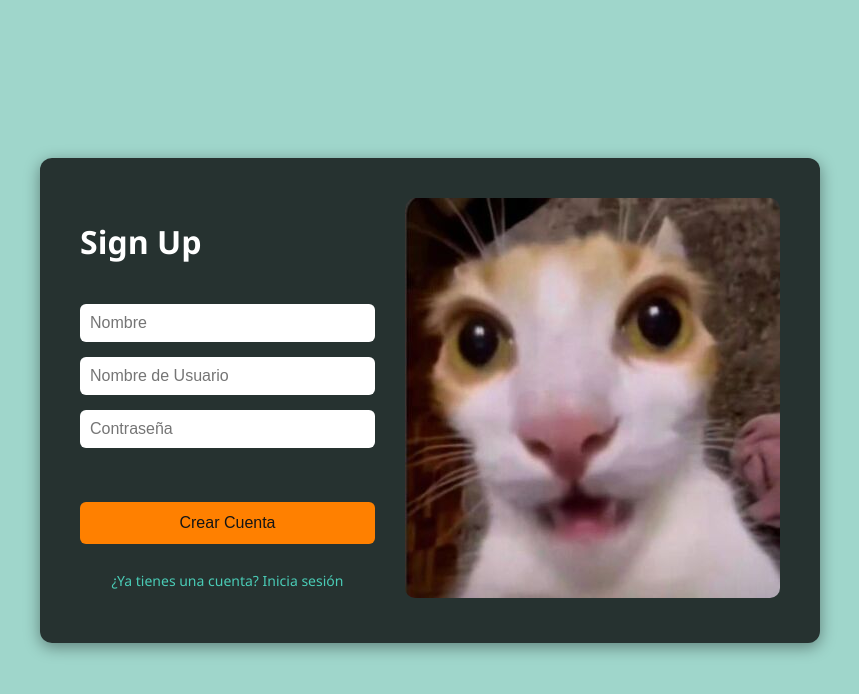
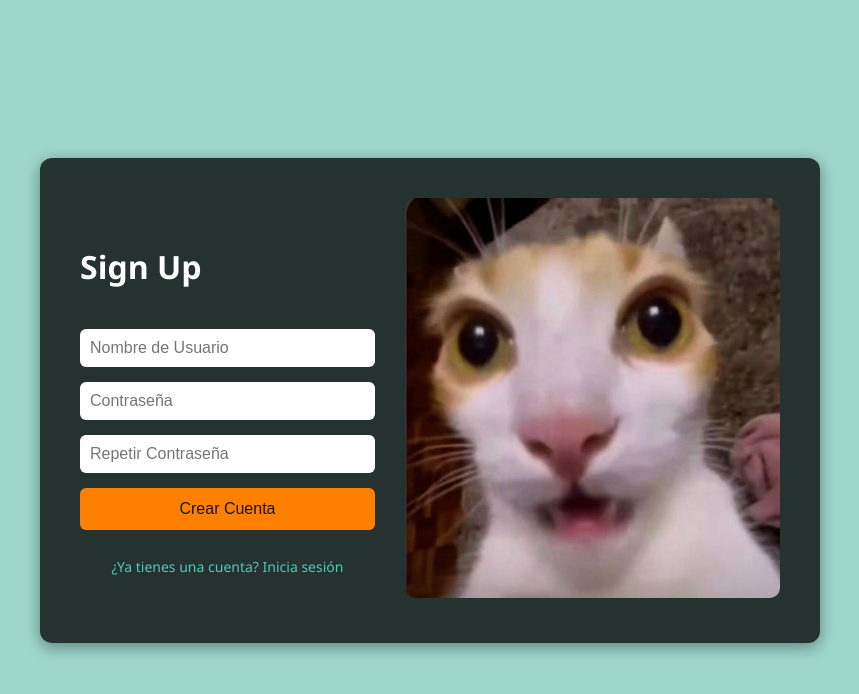
Before and after one commit to Urielminpro705/turismo-app, a React (Vite) app: page /register in a window 1280 px wide. Shown: the top 694 px of the page, without its empty margins (210-1069 px from the left). Built offline with nearby package versions, Linux system fonts and the light colour scheme.

Commit message:
Deploy: combinar login + home y preparar build para producción

```diff
--- a/src/pages/Login/login.css
+++ b/src/pages/Login/login.css
@@ -15,14 +15,12 @@ body {
     width: 700px;
     border-radius: 12px;
     box-shadow: 0px 4px 16px rgba(0,0,0,0.4);
+
     display: flex;
     gap: 30px;
     align-items: center;
 }
 
-.login-container h1 {
-    margin: 5;
-}
 
 .login-container form {
     display: flex;
@@ -55,12 +53,12 @@ body {
 
 .login-message h5 {
   margin: 0;
-  min-height: 20px;
   padding: 2px 0;
   font-size: 13px;
   text-align: center;
   color: rgb(254, 94, 94);
 }
+
 
 .login-content {
     flex: 1;
@@ -70,7 +68,7 @@ body {
 }
 
 .login-links {
-    margin: 10px;
+    margin-top: 10px;
     text-align: center;
 }
 
--- a/src/pages/Login/login.jsx
+++ b/src/pages/Login/login.jsx
@@ -1,85 +1,22 @@
-import { useState } from "react";
-import { Link, useNavigate } from "react-router-dom";
+import { Link } from "react-router-dom";
 import "./login.css";
 
 function Login() {
-  const [username, setUsername] = useState("")
-  const [password, setPassword] = useState("")
-  const [message, setMessage] = useState("\u00A0");
-
-  const navigate = useNavigate();
-
-  const handleLogin = async (e) => {
-    e.preventDefault();
-    setMessage(" ");
-
-    try {
-      const res = await fetch("http://3.138.174.15:3000/users/login", {
-        method: "POST",
-        headers: { "Content-Type": "application/json" },
-        body: JSON.stringify({
-          username: username,
-          password: password,
-        }),
-      });
-
-      if (res.status === 200) {
-        alert("Inicio de sesión exitoso");
-        const json = await res.json();
-        localStorage.setItem("userId", json.data.id);
-        navigate("/main");
-        return;
-      }
-
-      if (res.status === 400) {
-        setMessage("Campos incompletos");
-      } else if (res.status === 401) {
-        setMessage("Contraseña incorrecta");
-      } else if (res.status === 404) {
-        setMessage("Usuario no encontrado");
-      } else {
-        setMessage("Error inesperado");
-      }
-    } catch (err) {
-      console.error(err);
-      setMessage("No se puede conectar al servidor");
-    }
-  };
-
   return (
     <div className="login-container">
+
       <div className="login-content">
         <h1>Log In</h1>
 
-        <form onSubmit={handleLogin}>
-
-          <input
-            type="text"
-            id="username"
-            placeholder="Nombre de Usuario"
-            value={username}
-            onChange={(e) => {
-              setUsername(e.target.value);
-              setMessage("\u00A0");
-            }}/>
-
-          <input
-            type="password"
-            id="password"
-            placeholder="Contraseña"
-            value={password}
-            onChange={(e) => {
-              setPassword(e.target.value);
-              setMessage("\u00A0");
-            }}/>
-
+        <form>
+          <input type="text" id="username" placeholder="Nombre de Usuario"/>
+          <input type="password" id="password" placeholder="Contraseña"/>
           <div className="login-message">
-            <h5>{message}</h5>
+            <h5>hola</h5>
           </div>
-
           <button type="submit">Iniciar Sesión</button>
           <div className="login-links">
-            <Link to="/register">¿No tienes cuenta? Crea una aquí</Link>
+            <Link to="/register">¿No tienes cuenta? Crea una</Link>
           </div>
         </form>
       </div>
--- a/src/pages/Register/register.css
+++ b/src/pages/Register/register.css
@@ -15,14 +15,12 @@ body {
     width: 700px;
     border-radius: 12px;
     box-shadow: 0px 4px 16px rgba(0,0,0,0.4);
+
     display: flex;
     gap: 30px;
     align-items: center;
 }
 
-.login-container h1 {
-    margin: 5;
-}
 
 .login-container form {
     display: flex;
@@ -55,12 +53,12 @@ body {
 
 .login-message h5 {
   margin: 0;
-  min-height: 20px;
   padding: 2px 0;
   font-size: 13px;
   text-align: center;
   color: rgb(254, 94, 94);
 }
+
 
 .login-content {
     flex: 1;
@@ -70,7 +68,7 @@ body {
 }
 
 .login-links {
-    margin: 10px;
+    margin-top: 10px;
     text-align: center;
 }
 
--- a/src/pages/Register/register.jsx
+++ b/src/pages/Register/register.jsx
@@ -1,92 +1,18 @@
-import { useState } from "react";
-import { Link, useNavigate } from "react-router-dom";
+import { Link } from "react-router-dom";
 import "./register.css";
 
 function Register() {
-  const [name, setName] = useState("")
-  const [username, setUsername] = useState("")
-  const [password, setPassword] = useState("")
-  const [message, setMessage] = useState("\u00A0");
-
-  const navigate = useNavigate();
-
-  const handleRegister = async (e) => {
-    e.preventDefault();
-    setMessage("\u00A0");
-
-    try {
-      const res = await fetch("http://3.138.174.15:3000/users", {
-        method: "POST",
-        headers: { "Content-Type": "application/json" },
-        body: JSON.stringify({
-          name: name,
-          username: username,
-          password: password,
-        }),
-      });
-
-      if (res.status == 201) {
-        alert("Cuenta creada exitosamente");
-        navigate("/login");
-        return;
-      }
-
-      if (res.status === 400) {
-        setMessage("Faltan atributos obligatorios");
-      } else if (res.status === 409) {
-        setMessage("El nombre de usuario ya está ocupado");
-      } else {
-        setMessage("Error inesperado")
-      }
-    } catch (err) {
-      console.error(err);
-      setMessage("No se puede conectar al servidor.")
-    }
-  };
-
   return (
     <div className="login-container">
+
       <div className="login-content">
         <h1>Sign Up</h1>
 
-        <form onSubmit={handleRegister}>
-
-          <input
-            type="text"
-            id="name"
-            placeholder="Nombre"
-            value={name}
-            onChange={(e) => {
-              setName(e.target.value);
-              setMessage("\u00A0");
-            }}/>
-
-          <input
-            type="text"
-            id="username"
-            placeholder="Nombre de Usuario"
-            value={username}
-            onChange={(e) => {
-              setUsername(e.target.value);
-              setMessage("\u00A0");
-            }}/>
-
-          <input
-            type="password"
-            id="password"
-            placeholder="Contraseña"
-            value={password}
-            onChange={(e) => {
-              setPassword(e.target.value);
-              setMessage("\u00A0");
-            }}/>
-
-          <div className="login-message">
-            <h5>{message}</h5>
-          </div>
-
+        <form>
+          <input type="text" id="username" placeholder="Nombre de Usuario"/>
+          <input type="password" id="password" placeholder="Contraseña"/>
+          <input type="password" id="password" placeholder="Repetir Contraseña"/>
           <button type="submit">Crear Cuenta</button>
-
           <div className="login-links">
             <Link to="/login">¿Ya tienes una cuenta? Inicia sesión</Link>
           </div>
```
Also changed, not shown: src/assets/register.jpg, src/pages/Mapa/existingPlace.css (added).
